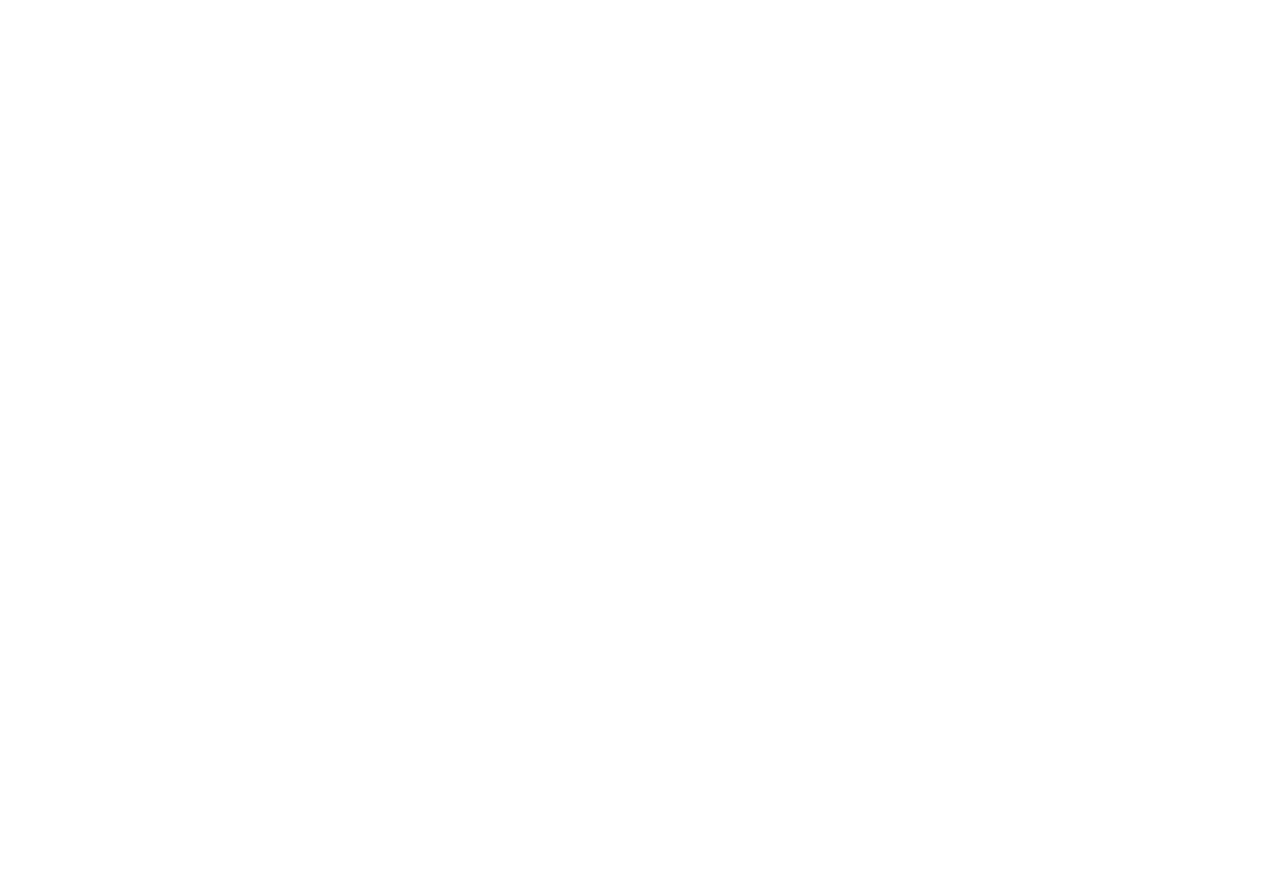
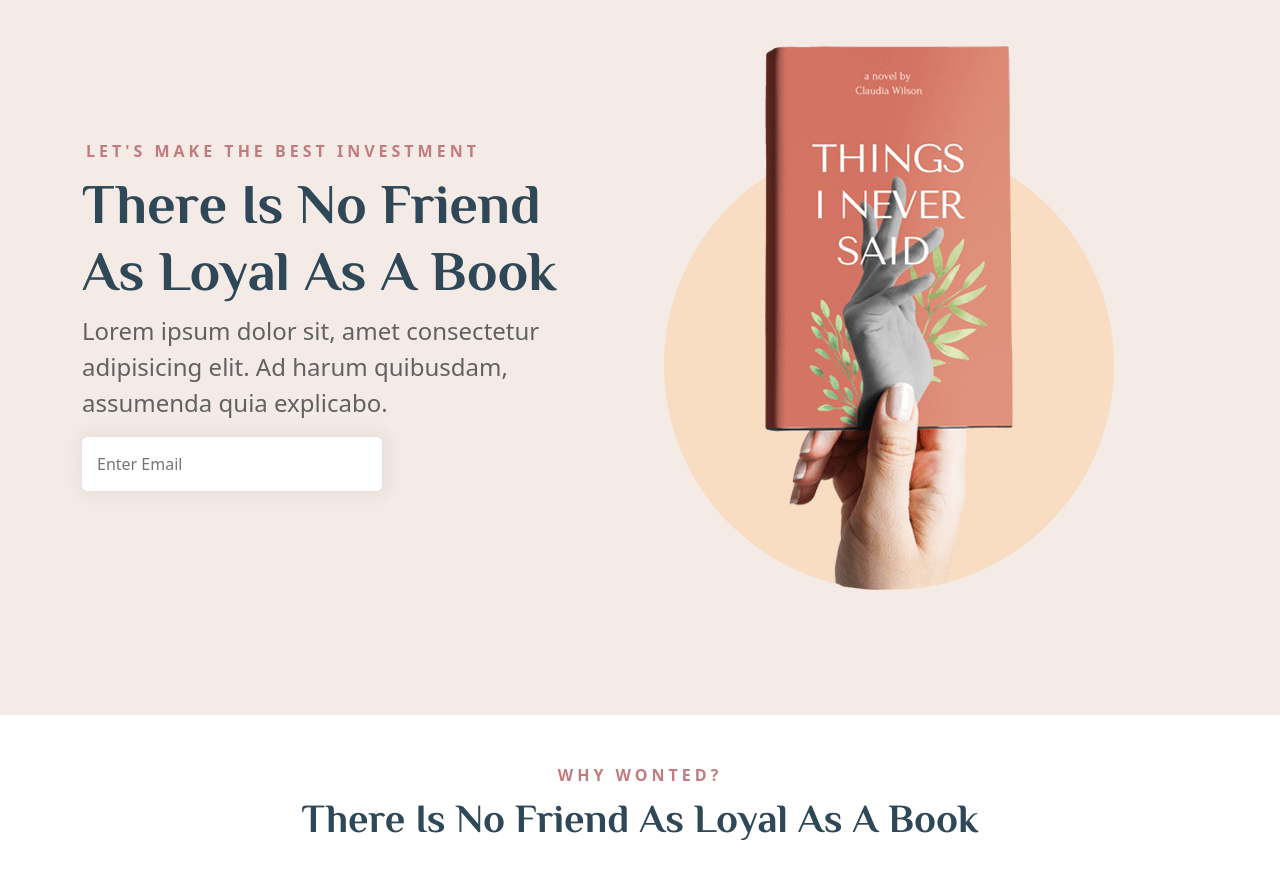
Before and after one commit to Khushbupatel05/pr-5-Bootstrap-landingpage, a React (Vite) app: page / in a window 1280 px wide. Shown: the part 200-1078 px from the top of the page. Before the commit the page ends 800 px from the top, so only its background shows below. Built offline with nearby package versions, Linux system fonts and the light colour scheme.

Commit message:
commit for add section

```diff
--- a/src/App.jsx
+++ b/src/App.jsx
@@ -1,10 +1,16 @@
 
 import Header from './assets/Components/Header';
 import 'bootstrap/dist/css/bootstrap.min.css';
+import Home from './assets/Components/Home';
+import Benefits from './assets/Components/Benefits';
 
 const App = () => {
   return (
-   <Header/>
+    <>
+    <Header/>
+    <Home />
+    <Benefits/>
+    </>
   )
 }
 
--- /dev/null
+++ b/src/assets/Components/Benefits.jsx
@@ -0,0 +1,22 @@
+import React from 'react'
+
+const Benefits = () => {
+  return (
+    <>
+    <div className='section py-5'>
+        <div className="container">
+            <div className="col-12">
+                <div className="text-center">
+                    <div className='text-uppercase  home-text fs-6 '>
+                         Why wonted?
+                   </div>
+                    <h1 className='text-capitalize mt-2 tital'>There is no friend as loyal as a book</h1>
+                </div>
+            </div>
+        </div>
+    </div>
+    </>
+  )
+}
+
+export default Benefits
--- a/src/assets/Components/Header.jsx
+++ b/src/assets/Components/Header.jsx
@@ -1,17 +1,15 @@
-
-import React from 'react'
 
 const Header = () => {
   return (
     <header>
       <div className="container">
         <div className="row">
-          <div className='custom-nav-wrapper d-flex align-items-center justify-content-between py-3 bg-primary'>
+          <div className='custom-nav-wrapper d-flex align-items-center justify-content-between py-3 bg-white'>
             <div>
               <img src="/image/wonted-logo.png" alt="logo" />
             </div>
             <nav>
-              <ul className='d-flex align-items-center justify-content-center gap-3 fw-semibold pt-2 m-0 menu'>
+              <ul className='d-flex align-items-center justify-content-center gap-3 fw-semibold  m-0 menu'>
                 <li className='nav-link'>Home</li>
                 <li className='nav-link'>Benefits</li>
                 <li className='nav-link'>Chapters</li>
--- /dev/null
+++ b/src/assets/Components/Home.jsx
@@ -0,0 +1,37 @@
+
+import React from 'react'
+
+const Home = () => {
+  return (
+    <div className='hero-section vh-100 py-5'>
+      <div className="container">
+        <div className="row gx-5 d-flex  align-items-center vh-100">
+          <div className="col-lg-6">
+            <div className='mb-5 pb-5'>
+              <div>
+                <div className='text-uppercase ps-1 pe-1 home-text fs-6'>
+                  Let's make the best investment
+                </div>
+                <div>
+                  <h1 className='text-capitalize mt-2 text-heading'>There is no friend as loyal as a book</h1>
+                  <p className='fs-4 mb-3 text-p'>Lorem ipsum dolor sit, amet consectetur adipisicing elit. Ad harum quibusdam, assumenda quia explicabo.</p>
+                  <div>
+                    <input type="email" name='email' placeholder='Enter Email' className='input rounded' />
+                  </div>
+                </div>
+              </div>
+            </div>
+          </div>
+          <div className="col-lg-6">
+            <div className='mb-5 pb-5'>
+              <img src="image/hero.png" alt="" />
+            </div>
+          </div>
+
+        </div>
+      </div>
+    </div>
+  )
+}
+
+export default Home;
--- a/src/index.css
+++ b/src/index.css
@@ -1,3 +1,4 @@
+@import url('https://fonts.googleapis.com/css2?family=Philosopher:ital,wght@0,400;0,700;1,400;1,700&display=swap');
 *{
     box-sizing: border-box;
     list-style: none;
@@ -15,7 +16,7 @@
   position: relative;
   cursor: pointer;
   padding-bottom: 5px;
-  color: white; /* adjust as needed */
+  color: white;
   transition: color 0.3s ease;
 }
 
@@ -35,3 +36,39 @@
 .nav-link:hover::after {
   opacity: 1;
 }
+.hero-section{
+  position: relative !important;
+  background-color: #f5ebe6;
+  padding-top: 200px !important;
+  padding-bottom: 100px;
+  overflow: hidden !important;
+
+}
+.home-text{
+    letter-spacing: 4px;
+    color: #c27b7f;
+    font-weight: 600;
+
+
+}
+.text-heading{
+  font-size: 56px;
+  font-family: "Philosopher", sans-serif;
+  font-weight: 600;
+  color: #2f4858;
+}
+.text-p{
+  color: #616162;
+}
+.input{
+  border: 0;
+
+    box-shadow: 2px 0px 15px 5px rgba(1, 6, 33, 0.06);
+    padding: 15px 15px;
+    width: 300px;
+}
+.tital{
+  font-family: "Philosopher", sans-serif;
+  font-weight: 600;
+  color: #2f4858;
+}
```
Also changed, not shown: src/assets/Components/Button.jsx (added, +13 -0 lines), public/image/hero.png (added).
